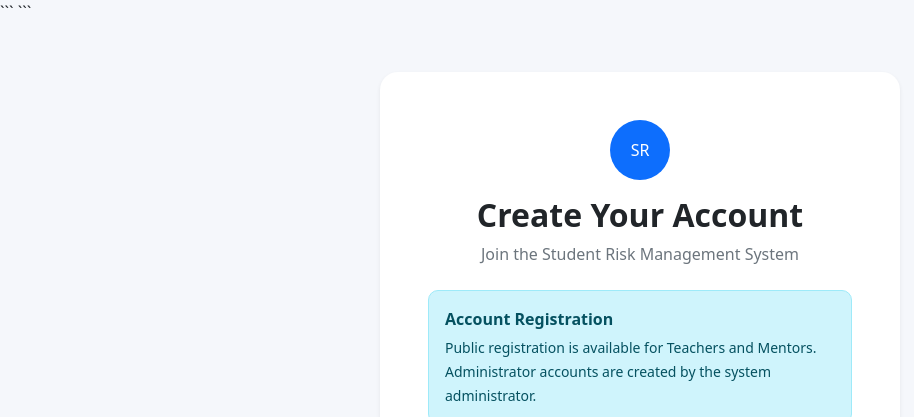
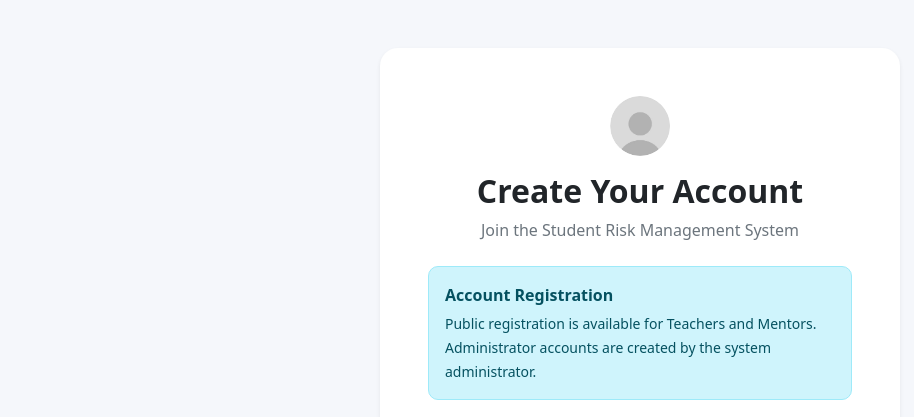
Before and after one commit to 4swin-80/Student_dropout_risk_mngt, a Django app: page /register/ in a window 1280 px wide. Shown: the top 417 px of the page, without its empty margins (0-914 px from the left). Run offline with Django 5.2, Linux system fonts and the light colour scheme.

Commit message:
no photo profile added to login and register

````diff
--- a/core/Templates/accounts/register.html
+++ b/core/Templates/accounts/register.html
@@ -1,10 +1,12 @@
+{% load static %}
+
 <!DOCTYPE html>
 
 <html lang="en">
 
 <head>
 
-```
+
 <meta charset="UTF-8">
 
 <meta
@@ -58,8 +60,14 @@
         border-radius: 10px;
     }
 
+    .auth-logo-img {
+        width: 60px;
+        height: 60px;
+        object-fit: cover;
+    }
+
 </style>
-```
+
 
 </head>
 
@@ -69,7 +77,7 @@
             align-items-center justify-content-center
             py-5">
 
-```
+
 <div class="card register-card shadow-sm">
 
 
@@ -85,15 +93,11 @@
 
             <div class="mb-3">
 
-                <span
-                    class="d-inline-flex align-items-center
-                           justify-content-center
-                           bg-primary text-white
-                           rounded-circle"
-                    style="width:60px;height:60px;"
+                <img
+                    src="{% static 'core/img/no-photo-login-register.jpg' %}"
+                    alt="Student Risk Management"
+                    class="auth-logo-img rounded-circle"
                 >
-                    SR
-                </span>
 
             </div>
 
@@ -401,7 +405,7 @@
     </div>
 
 </div>
-```
+
 
 </div>
 
````
Also changed, not shown: core/Templates/accounts/login.html (+16 -12 lines), core/static/core/img/no-photo-login-register.jpg (added).
